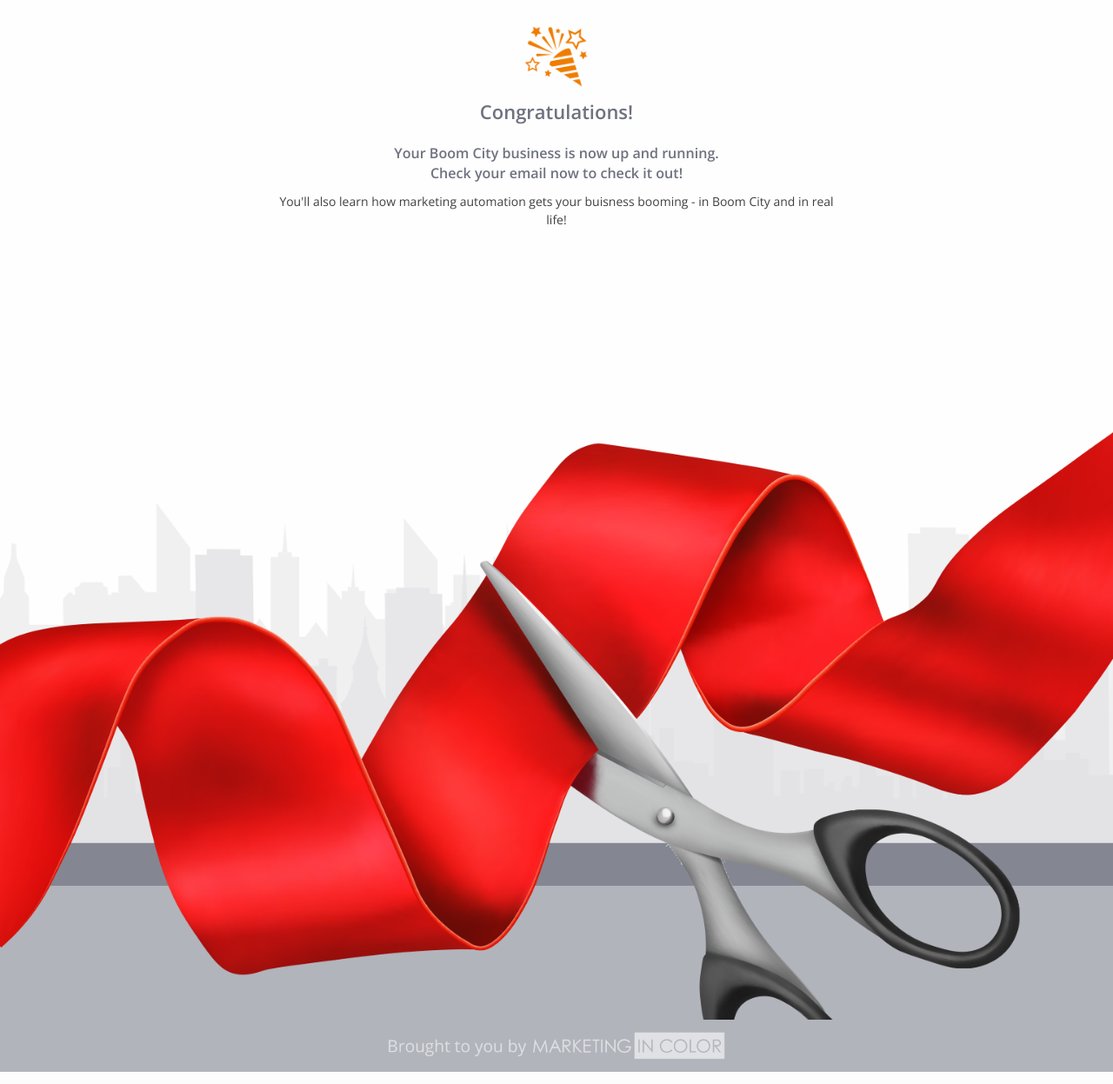
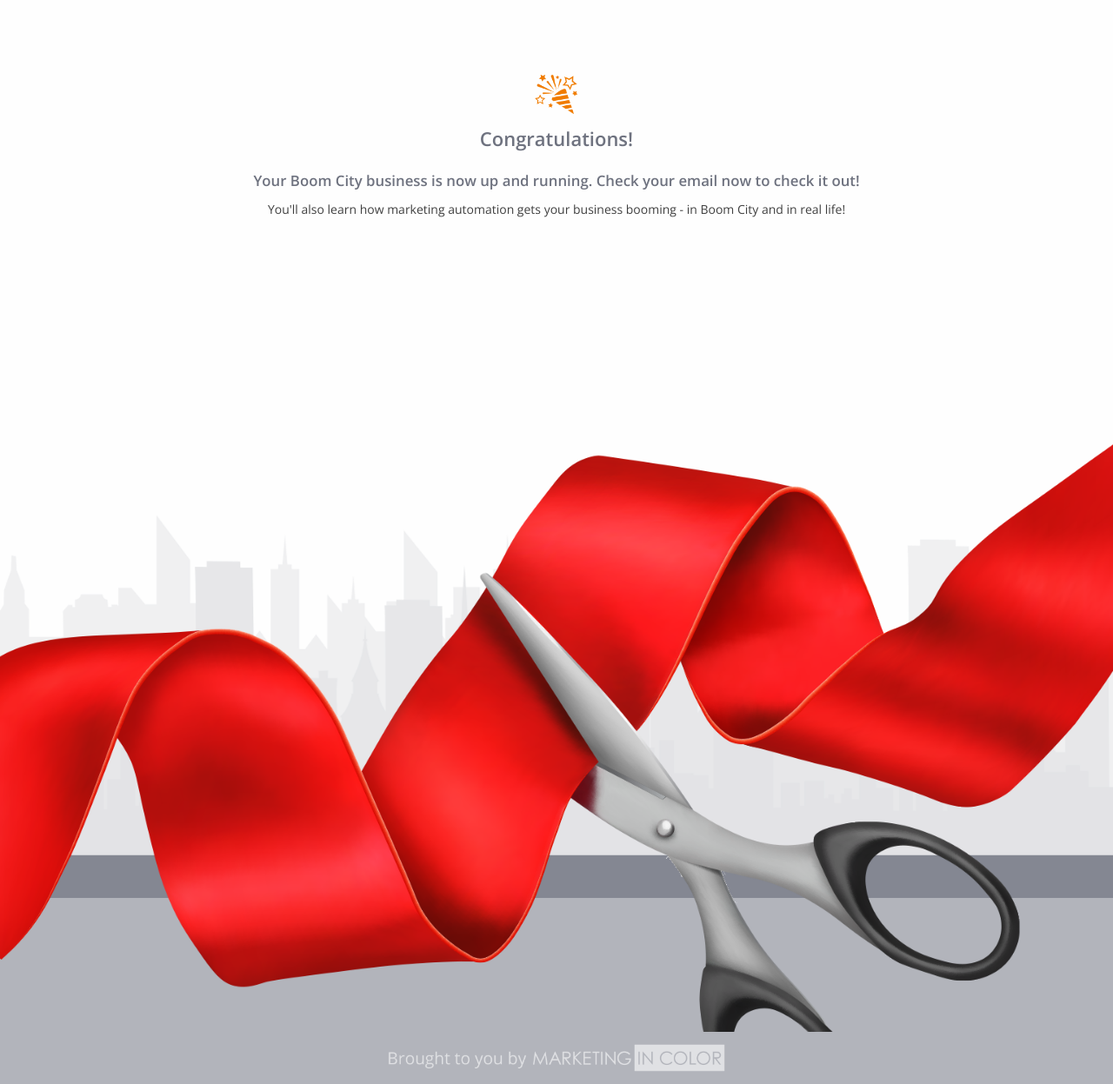
Before and after one commit to marketingincolor/mic-boom-website, a PHP site: page /welcome-to-your-company.php?type=1 in a window 1280 px wide. Shown: the part 230-1477 px from the top of the page at 87% size. Run offline with PHP 8.4, Linux system fonts and the light colour scheme; data that the repository does not hold is empty; some libraries are stand-ins or nearby versions.

Commit message:
CSS Edits
-Fixed an issue where the user was redirected to the home page.
-Fixed the height on all pages for business building.
-Changed proportions on learn/welcome pages for clouds/content.

```diff
--- a/generatecontent.js
+++ b/generatecontent.js
@@ -254,6 +254,6 @@ var callThisOnReturn = function(resp) {
             document.getElementById('owner_beta').className += " on";
         }
     } else {
-        window.location.href='http://marketingincolor.com/boomcity';
+        /*window.location.href='http://marketingincolor.com/boomcity';*/
     }
 };
--- a/index.php
+++ b/index.php
@@ -16,7 +16,7 @@
 	        <div class="spotlight spot3"></div>
 	        <div class="spotlight spot4"></div>
 	        <div class="row">
-	            <div class="small-10 medium-4 small-centered columns">
+	            <div class="small-10 medium-6 large-4 small-centered columns">
 	                <img src="./images/mic-bc-grfx-main-hdr.png" />
 	            </div>
 	        </div>
--- a/results-details.php
+++ b/results-details.php
@@ -35,7 +35,7 @@
         </div>
     </div>
 
-    <div class="interact">
+    <div class="interact results-clouds">
         <div class="row">
             <div class="small-10 medium-12 large-10 small-centered columns">
                 <div class="row">
--- a/results.php
+++ b/results.php
@@ -37,7 +37,7 @@
 
     <div class="interact">
         <div class="row">
-            <div class="small-10 medium-12 large-10 small-centered columns">
+            <div class="small-8 medium-6 large-10 small-centered columns">
                 <div class="content">
                     <h3 id="dynamicContentIDX">Your Boom City company is<br>&nbsp;.<br></h3>
                     <div class="small-6 small-offset-3">
@@ -55,7 +55,7 @@
                 <div class="overlay bgnd-results"><img src="./images/mic-bc-grfx-main-clear.png" /></div>
                 <div class="overlay start off"><img src="./images/mic-bc-grfx-main-clear.png" /></div>
 
-                <div id="type_alpha" class="overlay type two alpha"><img src="./images/mic-bc-grfx-main-clear.png" /></div>
+                <div id="type_alpha" class="overlay type two feta"><img src="./images/mic-bc-grfx-main-clear.png" /></div>
                 <div id="type_beta" class="overlay type two epsilon"><img src="./images/mic-bc-grfx-main-clear.png" /></div>
                 <div id="company_name" class="overlay busname">
                     <img src="./images/mic-bc-grfx-main-clear-name.png" />
--- a/style.css
+++ b/style.css
@@ -3,7 +3,7 @@
 
 Project:        MA Game
 Version:        0.0.2
-Last change:    11/09/16 [Updated Style Sheet, AD]
+Last change:    11/10/16 [Results Page Edits, AD]
 Assigned to:    ET, AD
 Primary use:    Digital Marketing
 
@@ -13,7 +13,8 @@ Primary use:    Digital Marketing
 1.0 Main
 2.0 Foundation Overides
 3.0 Overlay Controls
-4.0 Animations
+
+[4.0 Animations]
     4.1 Spotlight
     4.2 Close Button
 
@@ -56,6 +57,8 @@ Primary use:    Digital Marketing
 .interact .content h3 { line-height:1; }
 .tablet-footer { position: relative; bottom:0px; }
 .clouds { width: 50%; }
+.results-clouds { padding-top:3em !important; }
+
 
 /* ==========================================================================
 2.0 FOUNDATION OVERIDES
@@ -89,7 +92,7 @@ footer { position: absolute ; bottom:0;width:100%; height:30px; padding-top: 2em
 4.1 SPOTLIGHT
 ========================================================================== */
 .spot1 { left: 40%; -webkit-animation: move 10s infinite; }
-.spot2 { left: 45%; -webkit-animation: move 5s infinite; }
+.spot2 { -webkit-animation: move 5s infinite; }
 .spot3 { left: 50%; -webkit-animation: move 5s infinite; }
 .spot4 { left: 55%; -webkit-animation: move2 10s infinite; }
 .spotlight {
@@ -134,18 +137,33 @@ footer { position: absolute ; bottom:0;width:100%; height:30px; padding-top: 2em
 }
 
 /* ==========================================================================
-5.1 IPHONE 5
+5.1.1 IPHONE 5
 ========================================================================== */
 @media only screen
 and (min-device-width : 320px)
-and (max-device-width : 568px) { }
+and (max-device-width : 568px) {
+
+    .interact button { font-size: .8em; }
+    .interact .content h3 { font-size: 1.245em; }
+}
+
+/* ==========================================================================
+5.1.2 IPHONE 6
+========================================================================== */
+
+@media only screen
+and (min-device-width : 375px)
+and (max-device-width : 667px) {
+
+    .interact .content h3 { font-size: 1.45em; }
+}
 
 /* ==========================================================================
 5.2 SMALL SCREENS
 ========================================================================== */
 @media only screen {
     h3 { line-height: 1.2em !important; }
-    #click-here-cloud { padding:.5em; }
+    #click-here-cloud { padding:.5em; margin: .5em; }
     .foot-cta-home { margin-top:5em; }
     .intro .content .play-button { font-size:1.28em; }
     .intro-home .content .play-button { font-size:1.28em; }
@@ -155,14 +173,14 @@ and (max-device-width : 568px) { }
     .foot-cta-home img { width: 65%; display: block; margin: 0 auto; }
     .content h3 { font-size: 1.45em !important; font-weight:600 !important; margin-bottom: 0.25em; }
     .content h4 { font-size: 1.125em !important; font-weight:bold !important; margin-bottom: 0.25em; }
-    .content p { font-size: 1.142em; margin-bottom:1em !important; }
+    .content p { font-size: 1em; margin-bottom:1em !important; }
     /*.welcome-paragraph { padding-top:1em; }*/
-    .welcome-main { top: 22%; }
+    /*.welcome-main { top: 22%; }*/
     .welcome-interact h3 { margin:.5em 0; }
     .welcome-interact p { margin-top: .5em; }
-    .learn-interact { margin-top:2em; height: 250px; }
-    .learn-interact h3 { margin: .5em 0; }
-    .learn-interact p { margin-top:.5em; }
+    .learn-interact { margin-top:2em; height: 250px; padding-top:1em; }
+    .learn-interact h3 { margin: .5em 0 1em; }
+    .learn-interact p { margin-top:1em; }
     .start .content h3 { letter-spacing: .04em; padding-bottom: .7em; margin-top: 0; margin-bottom: 0;}
     .main { /*top:20%;*/ }
     .interact, .intro { position:relative; }
@@ -170,7 +188,7 @@ and (max-device-width : 568px) { }
     .interact { height:75px; }
     .welcome-interact { height:150px; margin-top:2em; }
     .query { font-size:.75em; }
-    .interact button { font-size:.75em; /*padding: 0.15rem 0.75rem;*/ padding: .4rem 1.4rem; }
+    .interact button { font-size:1.1.6666em; /*padding: 0.15rem 0.75rem;*/ padding: .4rem 1.4rem; }
     .overlay.bgnd { background: url(./images/mic-bc-grfx-main-bgnd.png) repeat-x scroll 50% 75% / 150% 150%; }
     .overlay.bgnd-2x { background: url(./images/mic-bc-grfx-main-bgnd-start.png) repeat-x scroll 50% 75% / 100% 100%; }
     .overlay.bgnd-results { background: url(./images/mic-bc-grfx-main-bgnd-results.png) repeat-x scroll 50% 75% / 100% 100%; }
@@ -178,11 +196,12 @@ and (max-device-width : 568px) { }
     .overlay.bgnd-after { background: url(./images/mic-bc-grfx-main-bgnd-after.png) repeat-x scroll 50% 75% / 150% 150%; }
     .overlay.start.beta { background: url(./images/mic-bc-grfx-main-construct-anim.gif) no-repeat scroll 50% 75% / 150% 150%; }
     .overlay.result { background: url(./images/mic-bc-grfx-main-construct.png) no-repeat scroll 50% 75% / 150% 150%; }
-    .overlay.two.alpha { background: url(./images/mic-bc-grfx-main-b2b.png) no-repeat scroll 50% 25% / 100% 100%; }
+    .overlay.two.alpha { background: url(./images/mic-bc-grfx-main-b2b.png) no-repeat scroll 50% 75% / 150% 150%; }
     .overlay.two.beta { background: url(./images/mic-bc-grfx-main-b2c.png) no-repeat scroll 50% 75% / 150% 150%; }
     .overlay.two.gamma { background: url(./images/mic-bc-grfx-main-construct2.png) no-repeat scroll 50% 75% / 150% 150%; }
     .overlay.two.delta { background: url(./images/mic-bc-grfx-main-construct2-anim.gif) no-repeat scroll 50% 75% / 150% 150%; }
     .overlay.two.epsilon { background: url(./images/mic-bc-grfx-main-b2c-open.png) no-repeat scroll 50% 25% / 100% 100%; }
+    .overlay.two.feta { background: url(./images/mic-bc-grfx-main-b2b.png) no-repeat scroll 50% 25% / 100% 100%; }
     .overlay.three.alpha { background: url(./images/mic-bc-grfx-main-team-yes.gif) no-repeat scroll 50% 75% / 150% 150%; }
     .overlay.three.beta { background: url(./images/mic-bc-grfx-main-team-no.png) no-repeat scroll 50% 75% / 150% 150%; }
     .overlay.three.gamma { background: url(./images/mic-bc-grfx-main-construct2.png) no-repeat scroll 50% 75% / 150% 150%; }
@@ -199,17 +218,17 @@ and (max-device-width : 568px) { }
     #dynamicContentID0 div { font-size:0.5em; }
     #dynamicContentIDX, #dynamicContentIDY { font-size:0.75em; }
     #dynamicContentClick { /*max-width:40%;*/ }
-    .spotlight { border-top: 90px solid rgba(255,255,255,0.25); border-left: 0px solid transparent; border-right: 65px solid transparent; }
-    .spot2 { left: 48%; }
-    .spot3 { left: 52%; }
-    .party-hat { width:18%; }
+    .spotlight { border-top: 100px solid rgba(255,255,255,0.25); border-left: 20px solid transparent; border-right: 30px solid transparent; }
+    .party-hat { width:18%; display:block; margin:0 auto;}
     .spotlight {
-        filter: blur(2px;);
-        -webkit-filter: blur(2px);
-        -moz-filter: blur(2px);
-        -o-filter: blur(2px);
-        -ms-filter: blur(2px);
+        filter: blur(4px;);
+        -webkit-filter: blur(4px);
+        -moz-filter: blur(4px);
+        -o-filter: blur(4px);
+        -ms-filter: blur(4px);
     }
+    .spot2 { display:none; left: 35%; }
+    .spot3 { display:none; }
 } /* Define mobile styles */
 
 @media only screen and (max-width: 40em) { } /* max-width 640px, mobile-only styles, use when QAing mobile issues */
@@ -224,9 +243,11 @@ and (max-device-width : 568px) { }
     .intro-home .content .play-button { font-size:1.428em; }
     .start .content p { font-size: 1em !important; padding: 0 3em; }
     .content h3 { font-size:1.571em !important; font-weight:600 !important; margin-bottom: 0.25em; padding-bottom: .8em; }
-    .content h4 { font-size: 1.149em !important; margin-bottom: 0.25em; }
-    .content p { font-size: 1em; margin-bottom:2em !important; margin-top: .8em; !important;  }
+    .content h4 { font-size: 1.2em !important; margin-bottom: 0.25em; }
+    .welcome-p { font-size:1.149em !important; margin-bottom: 0.25em; }
+    .content p { font-size: 1.2em; margin-bottom:2em !important; margin-top: .8em; !important;  }
     .main { /*top:15%;*/ top:15%; }
+    .results-main { display:block; position:relative; top:15%; width:100%; }
     .interact, .intro { position:absolute; margin-top:4em;}
     .interact-welcome { height: 50px; }
     .query { font-size:1.125em; }
@@ -256,18 +277,21 @@ and (max-device-width : 568px) { }
     .overlay.eight.beta { background: url(./images/mic-bc-grfx-main-owner-f.png) no-repeat scroll 50% 25% / 100% 100%; }
     .clouds { width: 50%; }
     #dynamicContentID0 div { font-size:1em; }
-    #dynamicContentIDX, #dynamicContentIDY { font-size:1em; }
+    #dynamicContentIDX, #dynamicContentIDY { font-size:1em; padding: 0 0 0 0; }
+    #dynamicContentIDY p { padding: 1em 0; }
     #dynamicContentClick { /*max-width:40%;*/ }
-    #click-here-cloud { width: 45%; padding-bottom:1em; }
+    #click-here-cloud { width: 100%; padding:1em 0; }
     .foot-cta img { width: 31%; }
-    .foot-cta-home img { width: 25%; margin: 0 auto; display:block; }
-    .spot2 { left: 45%; -webkit-animation: move2 5s infinite; }
-    .spot3 { left: 50%; -webkit-animation: move 5s infinite; }
+    .foot-cta-home img { width: 33%; margin: 0 auto; display:block; }
+    .spot1 { display:initial; }
+    .spot2 { left: 45%; -webkit-animation: move2 5s infinite; display:initial; }
+    .spot3 { left: 50%; -webkit-animation: move 5s infinite; display:initial; }
+    .spot4 { display:initial; }
     .spotlight { border-top: 260px solid rgba(255,255,255,0.25); border-left: 40px solid transparent; border-right: 40px solid transparent; }
     .welcome-paragraph { padding-top:0; }
     .welcome-main { top: 15%; }
     .learn-interact { height: 0px; }
-    .party-hat { width:6%; }
+    .party-hat { width:10%; padding-top:4em; }
     .spotlight {
         filter: blur(7px;);
         -webkit-filter: blur(7px);
@@ -287,13 +311,15 @@ and (max-device-width : 568px) { }
     footer { height: 4%; }
     .foot-cta-home img { width: 16%; }
     h3 { line-height:1.4em !important; }
-    #click-here-cloud { width: 50%; padding-bottom:2em; }
-    .main { /*top:15%;*/ top:-10%; }
+    #click-here-cloud { width: 80%; padding-bottom:2em; }
+    .main { /*top:15%;*/ top:0%; }
     .interact, .intro { position:absolute; }
     .query { font-size:1.125em; }
-    .welcome-p { padding:0 22em; }
-    .learn-p { padding:0 22em; }
     .welcome-main { top: 0%; }
+    .welcome-p { font-size:1em !important; }
+    .content p { font-size: 1em; }
+    .party-hat { padding-top:3em; width: 4%; }
+    .results-clouds { padding-top:6em !important; }
 
     /*.overlay.nine.alpha { background: url(./images/email-automation-button.png) no-repeat scroll 50% 75% / 150% 150%; }*/
 } /* min-width 1025px, large screens */
--- a/welcome-to-your-company.php
+++ b/welcome-to-your-company.php
@@ -46,13 +46,12 @@
     </div>
 
     <div class="learn-interact">
+        <img src="images/party-icon.png" class="party-hat alt="Party Hat Icon">
         <div class="row">
-            <div class="content small-12 small-centered columns">
-            	<img src="images/party-icon.png" class="party-hat" alt="Party Hat Icon">
-                <h3>Congratulations!</h3>
-                <h4>Your Boom City business is now up and running.</h4>
-                <h4 class="welcome-paragraph">Check your email now to check it out!</h4>
-                <p class="welcome-p">You'll also learn how marketing automation gets your buisness booming - in Boom City and in real life!</p>
+            <div class="content small-10 medium-8 large-6 small-centered columns">
+                    <h3>Congratulations!</h3>
+                    <h4>Your Boom City business is now up and running. Check your email now to check it out!</h4>
+                    <p class="welcome-p">You'll also learn how marketing automation gets your business booming - in Boom City and in real life!</p>
             </div>
         </div>
     </div>
```
Also changed, not shown: learn-how-to-boom-your-biz.php (+4 -4 lines).
